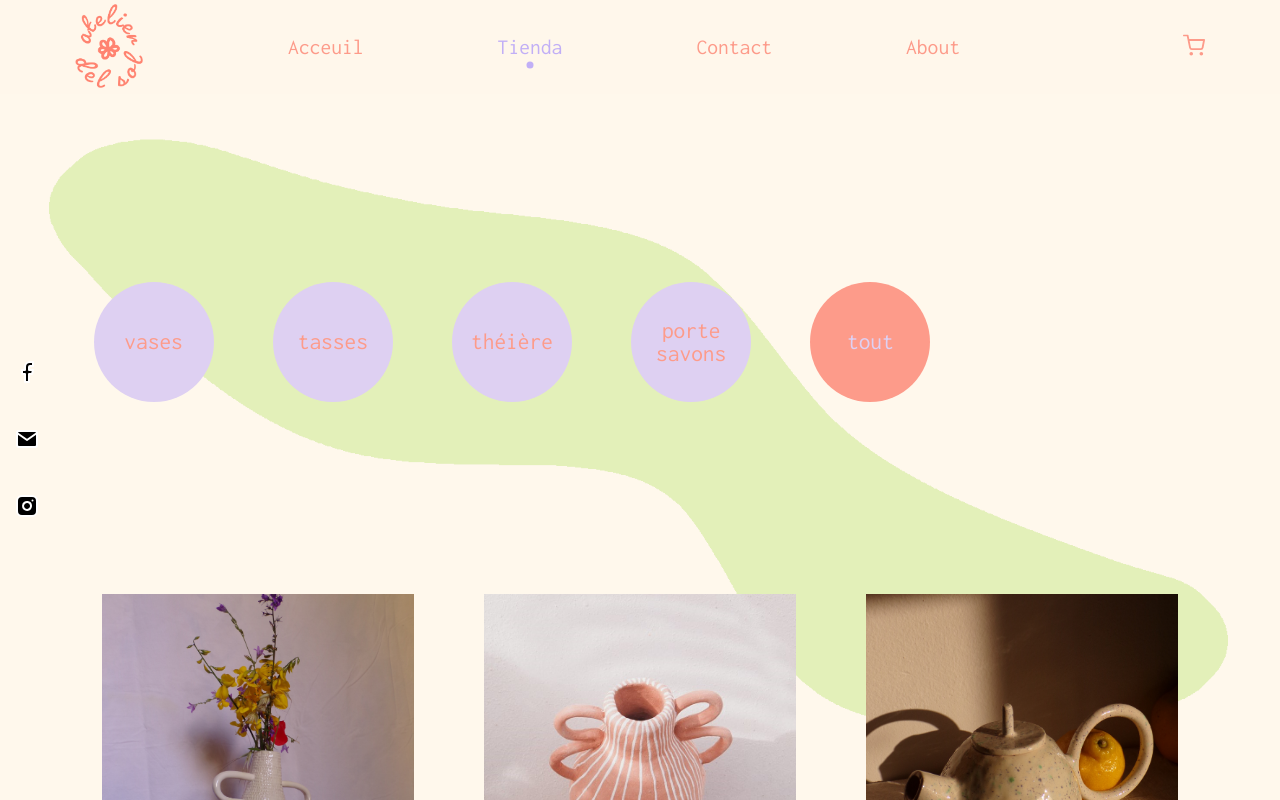
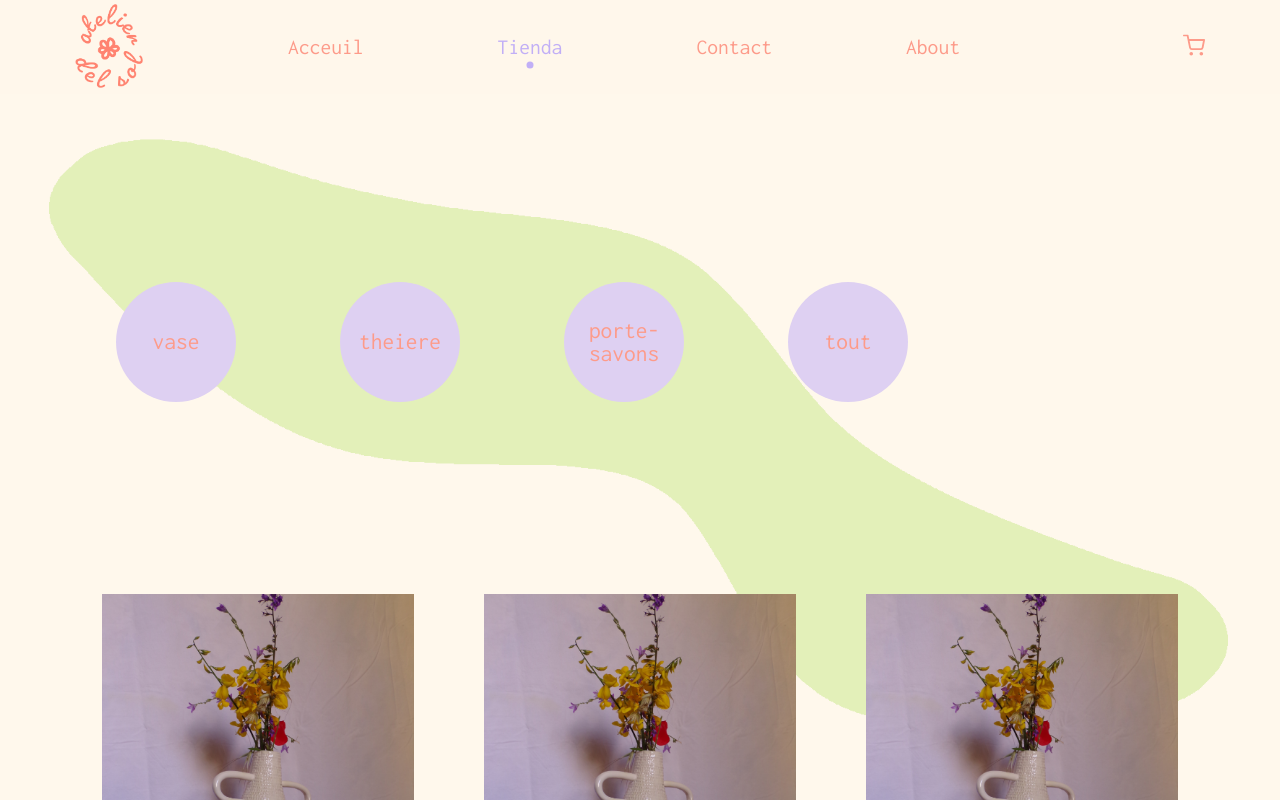
Before and after one commit to ClementR48/atelierDelSol-React, a React (Create React App) app: page /tienda in a window 1280 px wide. Shown: the top 800 px of the page. Built offline with nearby package versions, Linux system fonts and the light colour scheme.

Commit message:
en cours tranfert entre page shop et page produit

```diff
--- a/src/App.js
+++ b/src/App.js
@@ -5,11 +5,12 @@ import Contact from "./pages/Contact";
 import About from "./pages/About";
 import Cart from "./pages/Cart";
 import Produit from "./pages/Produit";
-import { useState } from "react";
+import { useEffect, useState } from "react";
+import produits from "./utils/produits";
 
 
 function App() {
-
+  const [ allProduits, setAllProduits ] = useState([])
 
   const color = {
     home: 'rgba(254,166,129,0.7)',
@@ -20,6 +21,14 @@ function App() {
     produit: 'rgba(255,239,168,0.7)',
   };
 
+  const displayProduit = (id) => {
+    const produit = allProduits.filter(produit => produit.id === id);
+    return produit
+  }
+
+
+
+
 
 
 
@@ -29,11 +38,11 @@ function App() {
     <BrowserRouter>
       <Switch>
         <Route path="/" exact><Home color={color.home} /></Route>
-        <Route path="/tienda" exact ><Tienda color={color.tienda}/> </Route>
+        <Route path="/tienda" exact ><Tienda color={color.tienda} displayProduit={displayProduit}/> </Route>
         <Route path="/contact" exact ><Contact color={color.contact}/> </Route>
         <Route path="/à-propos" exact  ><About color={color.about}/> </Route>
         <Route path="/panier" exact  ><Cart color={color.tienda}/> </Route>
-        <Route path="/produit/" ><Produit color={color.produit}/> </Route>
+        <Route path={`/produit/${produits.id}`} ><Produit color={color.produit}/> </Route>
 
       </Switch>
     </BrowserRouter>
--- a/src/components/header-footer/Header.js
+++ b/src/components/header-footer/Header.js
@@ -6,7 +6,6 @@ import gsap from 'gsap/gsap-core';
 
 
 const Header = ({ anim, setAnim }) => {
-  console.log(anim);
   const ul = useRef(null) ;
   const image = useRef(null) ;
   const cart = useRef(null) ;
--- a/src/components/tienda/Categorie.js
+++ b/src/components/tienda/Categorie.js
@@ -1,15 +1,26 @@
 import React from 'react';
 
-const Categorie = () => {
+
+const Categorie = ({ categories, selected, setSelected, setListProduit ,allProduits}) => {
+
+  console.log(selected[0].boolean);
+  const cssClass = 'categ'
+
+
 
   return (
     <div className="categorie">
       <ul className="ul">
-        <li className="categ">vases</li>
-        <li className="categ">tasses</li>
-        <li className="categ">théière </li>
-        <li className="categ ">porte<br/>savons </li>
-        <li className="categ selected">tout </li>
+        {categories.map((categorie) =>
+          <li onClick={(event) => {
+            setListProduit(categorie)
+            event.target.className = 'categ selected'
+          }} key={categorie} value={categorie} className={cssClass}>{categorie}</li>
+        )}
+
+        <li onClick={() => {
+          allProduits()
+        }} value="tout" className={cssClass} >tout </li>
       </ul>
 
     </div>
--- a/src/components/tienda/Produit.js
+++ b/src/components/tienda/Produit.js
@@ -7,60 +7,23 @@ import imageTest4 from '../../images/testImageShop4Bis.jpg'
 import imageTest5 from '../../images/testImageShop5Bis.jpg'
 
 
-const Produit = () => {
+const Produit = ({produit, setListProduit}) => {
+
+
   return (
-    <>
     <div className="produit">
       <img src={imageTest1} alt="produit-vase"></img>
         <div className="caption">
         <div className="about">
-          <h2>Vase aux petits bras</h2>
-          <p> Vase</p>
-          <p> 39€</p>
+          <h2>{produit.titre}</h2>
+          <p onClick={() => {
+            setListProduit(produit.categorie)
+          }}> {produit.categorie}</p>
+          <p> {produit.prix}</p>
         </div>
       </div>
     </div>
-    <div className="produit">
-      <img src={imageTest2} alt="produit-vase"></img>
-      <div className="caption">
-        <div className="about">
-          <h2>Titre</h2>
-          <p> Categorie</p>
-          <p> Prix</p>
-        </div>
-      </div>
-    </div>
-    <div className="produit">
-      <img src={imageTest3} alt="produit-vase"></img>
-        <div className="caption">
-        <div className="about">
-          <h2>Titre</h2>
-          <p> Categorie</p>
-          <p> Prix</p>
-        </div>
-      </div>
-    </div>
-    <div className="produit">
-      <img src={imageTest4} alt="produit-vase"></img>
-        <div className="caption">
-        <div className="about">
-          <h2>Titre</h2>
-          <p> Categorie</p>
-          <p> Prix</p>
-        </div>
-      </div>
-    </div>
-    <div className="produit">
-      <img src={imageTest5} alt="produit-vase"></img>
-        <div className="caption">
-        <div className="about">
-          <h2>Titre</h2>
-          <p> Categorie</p>
-          <p> Prix</p>
-        </div>
-      </div>
-    </div>
-    </>
+
   )
 }
 
--- a/src/components/tienda/Shop.js
+++ b/src/components/tienda/Shop.js
@@ -36,15 +36,25 @@ class Shop extends React.Component {
 export default Shop */
 
 import React from 'react';
+import { Link } from 'react-router-dom';
 import Produit from './Produit';
 
 
 
-const Shop = () => {
+const Shop = ({ listProduit, setListProduit , displayProduit }) => {
+
   return (
     <div className="shop">
       <div className="galerie">
-        <Produit />
+        {listProduit.map((produit) =>
+
+          <Link key={produit.id} to={`/produit/${produit.id}`} onClick={() => {
+
+          }}>
+            <Produit  produit={produit} setListProduit={setListProduit}/>
+          </Link>
+        )}
+
       </div>
 
     </div>
--- a/src/pages/Produit.js
+++ b/src/pages/Produit.js
@@ -4,7 +4,7 @@ import Header from '../components/header-footer/Header';
 import FicheProduit from '../components/produit/ficheProduit';
 import SocialNetwork from '../components/social_network/SocialNetwork';
 
-const Produit = ({ color }) => {
+const Produit = ({ color, produit }) => {
   return (
     <div className="produit-page">
       <Header />
--- a/src/pages/Tienda.js
+++ b/src/pages/Tienda.js
@@ -4,14 +4,47 @@ import Footer from '../components/header-footer/Footer';
 import Header from '../components/header-footer/Header';
 import Shop from '../components/tienda/Shop';
 import SocialNetwork from '../components/social_network/SocialNetwork';
+import produits from '../utils/produits';
 
-const Tienda = ({ color }) => {
+import { useEffect, useState } from 'react';
+
+const Tienda = ({ color, displayProduit }) => {
+
+
+  const [ listProduit, setListProduit ] = useState([]);
+  const [ selected, setSelected ] = useState([{ boolean: true, element: 'tout'}]);
+
+  const allCategories = produits.map((produit) => produit.categorie);
+  const categories = allCategories.filter((ele, pos) => allCategories.indexOf(ele) === pos)
+
+
+  const displayList = ((category) => {
+    const produitsFilter = produits.filter(produits => produits.categorie === category);
+    setListProduit(produitsFilter)
+  });
+  const allProduits = (() => {
+    setListProduit(produits)
+  })
+
+  useEffect(() => {
+    setListProduit(produits)
+  },[])
+
+
+
 
   return (
     <div className="tienda">
       <Header />
-      <Categorie />
-      <Shop />
+      <Categorie
+        categories={categories}
+        selected={selected}
+        setSelected={setSelected}
+        setListProduit={displayList}
+        allProduits={allProduits}
+      />
+
+     <Shop listProduit={listProduit} setListProduit={displayList}  />
       <Footer color={color}/>
       <SocialNetwork />
     </div>
--- a/src/styles/home/_homeArticle.scss
+++ b/src/styles/home/_homeArticle.scss
@@ -1,3 +1,6 @@
+
+
+
 .home-article {
   margin: 5% 5%;
 
@@ -27,53 +30,56 @@
       }
 
       a {
-
-        pointer-events: auto;
+        border-radius: 10% 30% 50% 70%;
+        font-size: 0.8em;
+        text-decoration: none;
         border: none;
-        padding: 0.5em ;
+        padding: 1em ;
         position: relative;
-        color: $colorNavBg;
         background:none;
         overflow: hidden;
+        font-family: $mainFont;
+        transition: transform 0.5s;
+        animation: animButtonBack  0.6s forwards;
+        font-weight: bold;
+        text-transform: uppercase;
+
+        &:hover {
+          animation: animButton  0.6s forwards;
+          transform: scale(1.1);
+        }
 
 
         &::after {
-          content: 'Acceder au shop';
-          padding-top: 8%;
+          content: '';
           text-align: center;
-          color: black;
           top: 0;
           left: 100%;
           width: 100%;
           height: 100%;
           position: absolute;
-          background-color: $colorHeaderFont;
+          background-color: rgba(222,208,242,0.5);;
           transition: all 0.5s;
-          opacity: 0;
 
         }
 
         &::before {
-          content: 'Acceder au shop';
-          font-family: $mainFont;
+          content: '';
           text-align: center;
-          color: black;
-
           top: 0;
           right: 0;
           width: 100%;
           height: 100%;
           position: absolute;
-          background-color: $colorBlue;
+          background-color: rgba(255,212,189,0.5);
           transition: all 0.5s;
+
 
         }
 
         &:hover::after {
           transform: translateX(-100%);
           transition: all 0.5s;
-          opacity: 1;
-          color: white;
         }
 
         &:hover::before {
@@ -82,12 +88,6 @@
           transition: all 0.5s;
 
         }
-
-
-
-
-
-
       }
     }
 
@@ -99,6 +99,29 @@
         border-radius: 50%;
         opacity: 0.85;
       }
+    }
+  }
+  @keyframes animButton {
+    0% {
+      color: $colorBlue;
+    }
+    50% {
+      color: transparent;
+    }
+    100% {
+      color: $colorHeaderFont ;
+    }
+  }
+
+  @keyframes animButtonBack {
+    0% {
+      color: $colorText;
+    }
+    50% {
+      color: transparent;
+    }
+    100% {
+      color: $colorBlue ;
     }
   }
 
--- /dev/null
+++ b/src/utils/produits.js
@@ -0,0 +1,44 @@
+
+// eslint-disable-next-line import/no-anonymous-default-export
+export default [
+  {
+    id:1,
+    titre: 'vase aux grands bras',
+    description: 'vase modelé à la main avec la technique du colombin. Faïence blanche texturée Email transparent et turquoise',
+    image: '../../images/testImageShop1Bis.jpg',
+    categorie: 'vase',
+    prix: 40,
+    quantité: 1,
+    epuise: false
+  },
+  {
+    id:2,
+    titre: 'theiere de mamie ',
+    description: 'vase modelé à la main avec la technique du colombin. Faïence blanche texturée Email transparent et turquoise',
+    image: '../images/aproposMarie.jpg',
+    categorie: 'theiere',
+    prix: 25,
+    quantité: 1,
+    epuise: false
+  },
+  {
+    id:3,
+    titre: 'main de dieu',
+    description: 'vase modelé à la main avec la technique du colombin. Faïence blanche texturée Email transparent et turquoise',
+    image: '../images/aproposMarie.jpg',
+    categorie: 'porte-savons',
+    prix: 15,
+    quantité: 1,
+    epuise: false
+  },
+  {
+    id:4,
+    titre: 'vase aux grands bras',
+    description: 'vase modelé à la main avec la technique du colombin. Faïence blanche texturée Email transparent et turquoise',
+    image: '../../images/testImageShop1Bis.jpg',
+    categorie: 'vase',
+    prix: 40,
+    quantité: 1,
+    epuise: false
+  },
+]
```
Also changed, not shown: src/components/button/Button.js (added).
